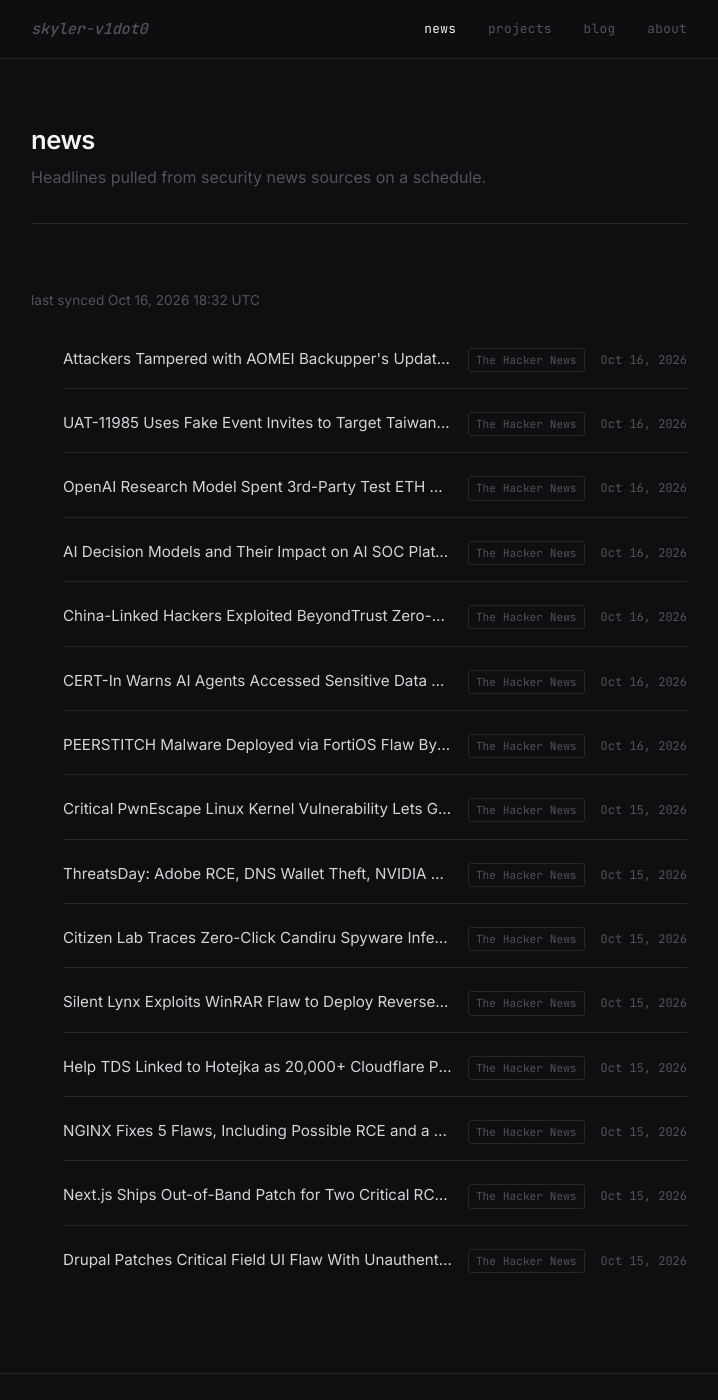
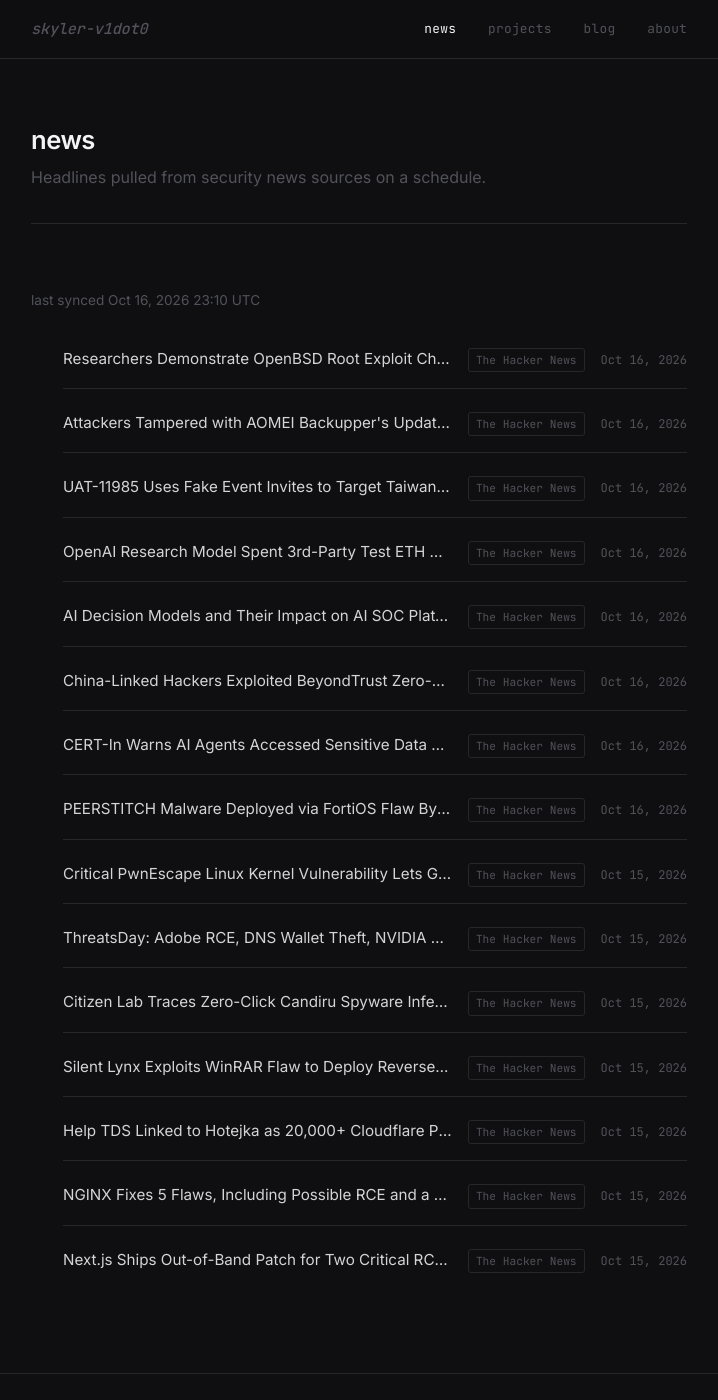
Before and after one commit to skyler-v1dot0/personal-site, a Jekyll site: the page built from news.html, in a window 1280 px wide and 1400 px high. Shown: the whole window, without its empty margins (281-999 px from the left). Built offline with Jekyll 4.4.1, drawn with Linux system fonts in a browser that asks for light colours.

Commit message:
chore: sync news feed [skip ci]

```diff
--- a/_data/news.yml
+++ b/_data/news.yml
@@ -1,6 +1,11 @@
 ---
-updated_at: '2026-10-16T18:32:34Z'
+updated_at: '2026-10-16T23:10:05Z'
 items:
+- title: Researchers Demonstrate OpenBSD Root Exploit Chaining 37-Year-Old Shared-Memory
+    Bug
+  url: https://thehackernews.com/2026/10/researchers-demonstrate-openbsd-root.html
+  source: The Hacker News
+  published: '2026-10-16T17:48:45Z'
 - title: Attackers Tampered with AOMEI Backupper's Update Servers for Minutes to Deliver
     a Backdoor
   url: https://thehackernews.com/2026/10/attackers-tampered-with-aomei.html
@@ -69,8 +74,3 @@ items:
   url: https://thehackernews.com/2026/10/nextjs-ships-out-of-band-patch-for-two.html
   source: The Hacker News
   published: '2026-10-15T12:28:13Z'
-- title: Drupal Patches Critical Field UI Flaw With Unauthenticated RCE Path via Contributed
-    Modules
-  url: https://thehackernews.com/2026/10/drupal-patches-critical-core-rce-flaw.html
-  source: The Hacker News
-  published: '2026-10-15T12:07:20Z'
```
